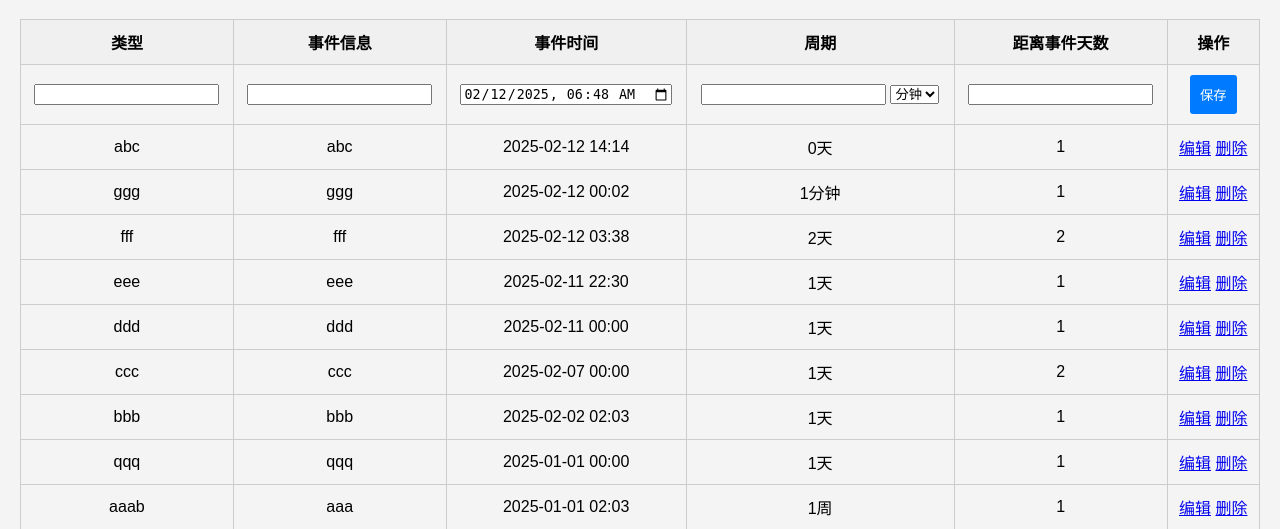
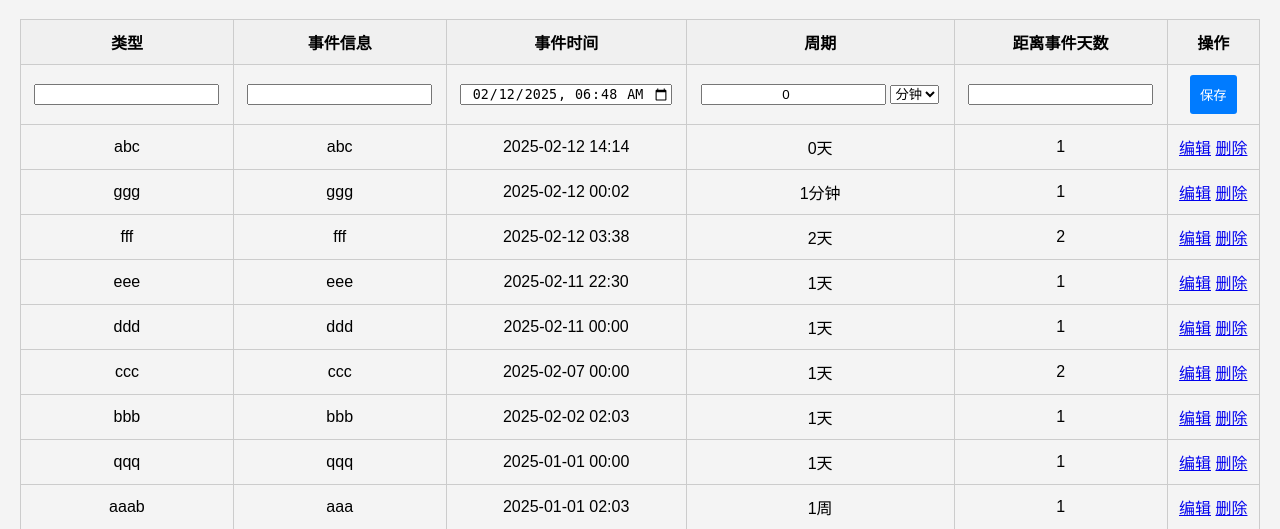
Before and after one commit to ljcz-fujia/tun, a Django app: page /calendar/records/ in a window 1280 px wide. Shown: the part 130-659 px from the top of the page. Run offline with Django 5.2, Linux system fonts and the light colour scheme; a user stored in the database is signed in; data comes from the database, SQL or seed files in the repository; both versions use the stored data as it was after the commit.

Commit message:
1. 记录按添加顺序倒序显示，2. input中数据居中

```diff
--- a/tun_calendar/templates/record_list.html
+++ b/tun_calendar/templates/record_list.html
@@ -70,6 +70,13 @@
 
        .edit-form {
             display: none;
+        }
+
+        input[type="text"],
+        input[type="number"],
+        input[type="datetime-local"] {
+            text-align: center; /* 水平居中 */
+            line-height: normal; /* 垂直居中辅助，根据实际情况调整 */
         }
     </style>
     <script>
@@ -167,7 +174,7 @@
                             <input type="datetime-local" id="event_time" name="event_time" required autocomplete="off">
                         </td>
                         <td>
-                            <input type="number" id="period_num" name="period_num" min="1" required autocomplete="off">
+                            <input type="number" id="period_num" name="period_num" min="0" value="0" required autocomplete="off">
                             <select id="period_unit" name="period_unit">
                                 <option value="分钟">分钟</option>
                                 <option value="小时">小时</option>
@@ -204,7 +211,7 @@
                             <td><input type="text" name="event_info" value="{{ record.event_info }}" required autocomplete="off"></td>
                             <td><input type="datetime-local" name="event_time" value="{{ record.event_time|date:'Y-m-d H:i' }}" required autocomplete="off"></td>
                             <td>
-                                <input type="number" id="period_num_{{ record.id }}" name="period_num" min="1" required autocomplete="off">
+                                <input type="number" id="period_num_{{ record.id }}" name="period_num" min="0" required autocomplete="off">
                                 <select id="period_unit_{{ record.id }}" name="period_unit">
                                     <option value="分钟">分钟</option>
                                     <option value="小时">小时</option>
```
Also changed, not shown: README.md, db.sqlite3.
